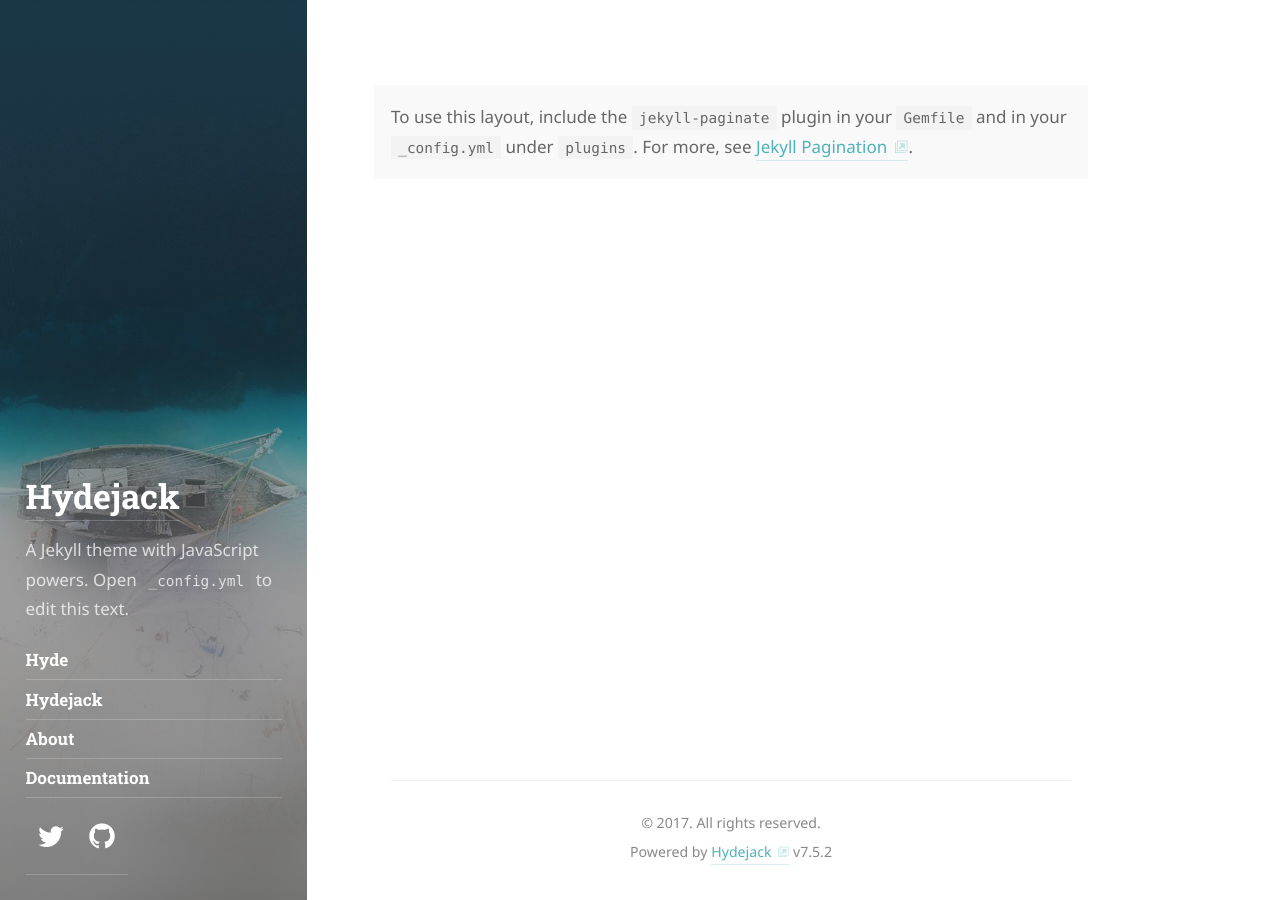
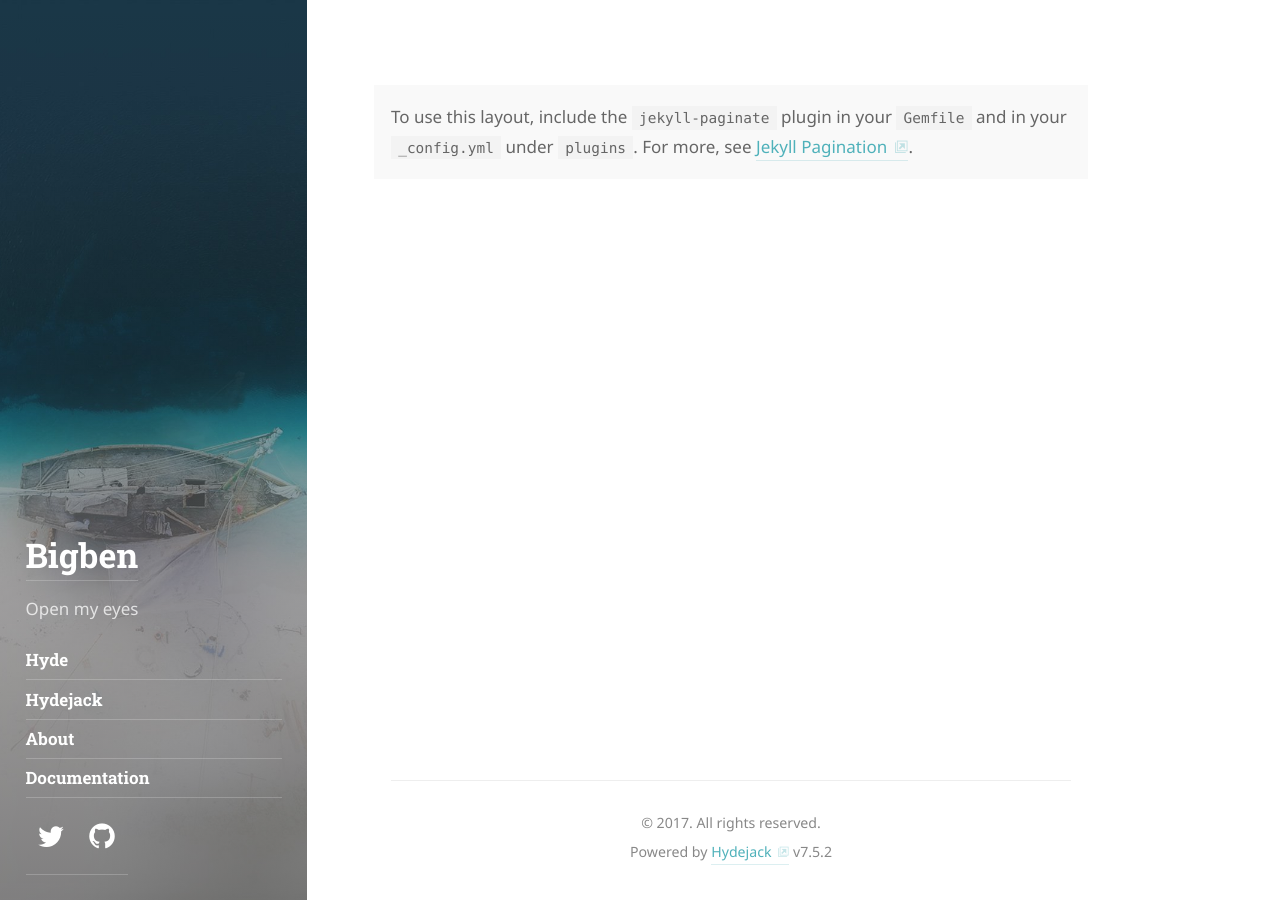
Before and after one commit to ThomasHero/ThomasHero.github.io, a Jekyll site: the page built from index.html, in a window 1280 px wide. Built offline with Jekyll 4.4.1, drawn with Linux system fonts in a browser that asks for light colours; some web fonts are replaced; the list of posts is cut into pages by our own code.

Commit message:
change profile

```diff
--- a/_config.yml
+++ b/_config.yml
@@ -22,7 +22,7 @@
 lang:                  en
 
 # The title of your blog. Used in the sidebar and the browser tab.
-title:                 Hydejack
+title:                 Bigben
 
 # A short description (~150 chars) of the page used for the meta description tag.
 # Can use markdown, but no more than one paragraph (enforced by `>`)
@@ -33,9 +33,7 @@
 
 # A shorter description for the sidebar.
 tagline:               >
-  A Jekyll theme with JavaScript powers.
-  Open `_config.yml` to edit this text.
-
+  Open my eyes
 # A list of keywords for your blog
 keywords:              []
 
@@ -45,8 +43,8 @@
 # This should be the same author as first entry in `_data/authors.yml`.
 # Duplication is necessary due to the `jekyll-feed`, `jekyll-seo-tag` plugin.
 author:
-  name:                <firstname> <lastname>
-  email:               <mail@domain.tld>
+  name:                <Thomas> <Chen>
+  email:               <herobig1994@gmail.com>
   # Used by `jekyll-seo-tag`:
   # twitter:             <username>
 
```
